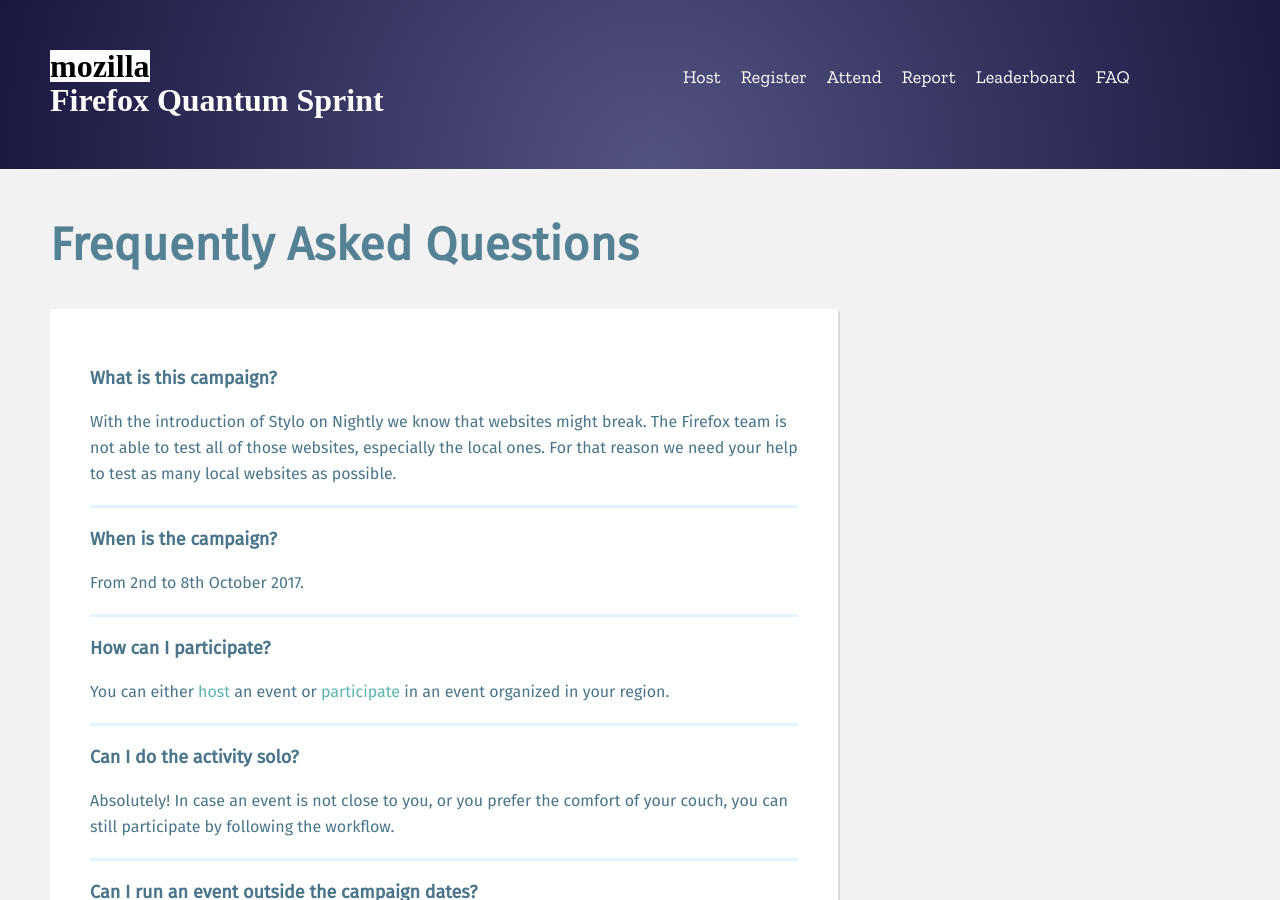
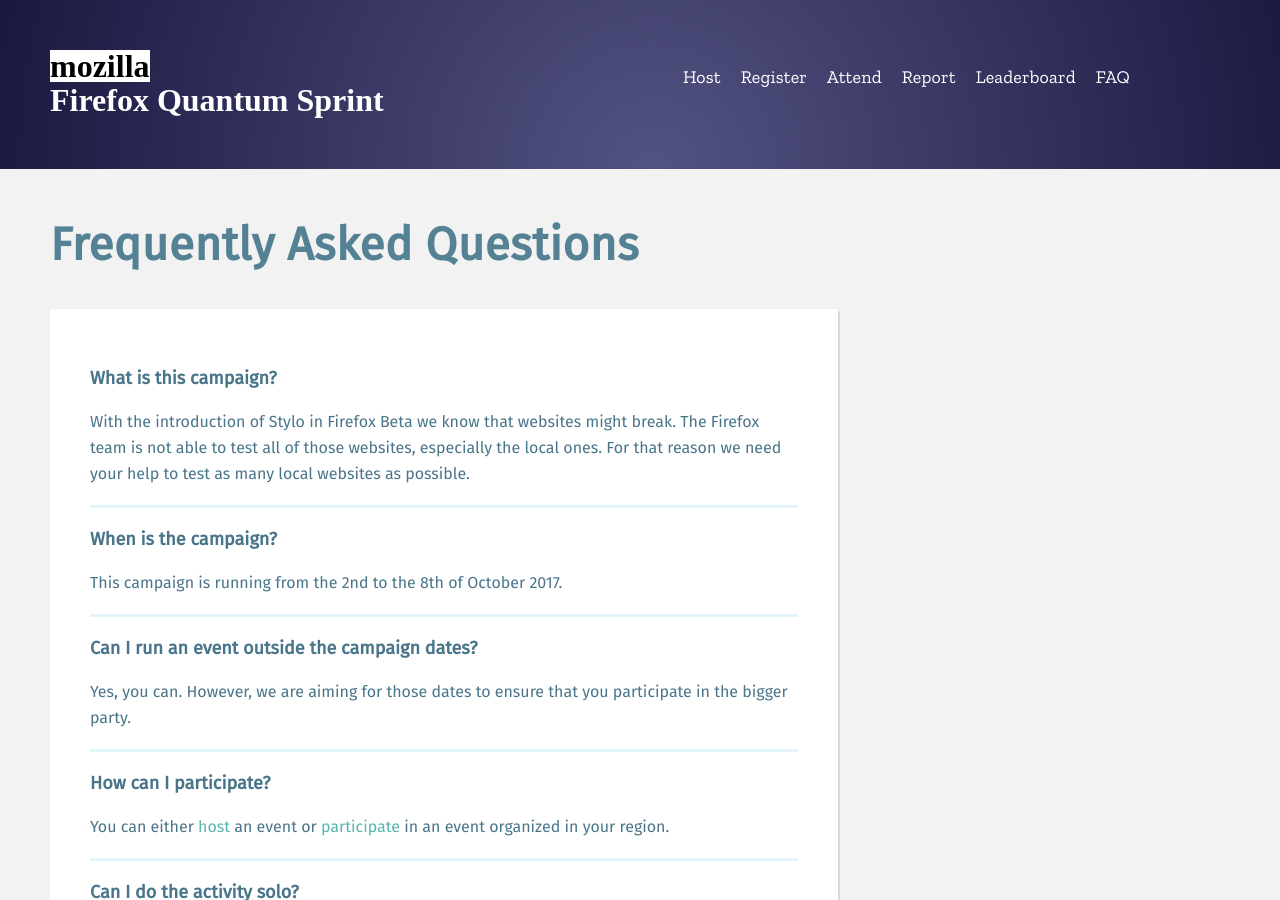
Before and after one commit to mozilla/firefox57-sprint, a Jekyll site: the page built from _articles/faq.md, in a window 1280 px wide and 900 px high. Built offline with Jekyll 4.4.1, drawn with Linux system fonts in a browser that asks for light colours; some web fonts are replaced; some of the changed text lies outside the part shown.

Commit message:
Move from Nightly to Beta

```diff
--- a/_articles/faq.md
+++ b/_articles/faq.md
@@ -8,10 +8,13 @@
 <div class="content-box faq" markdown="1">
 
 ### What is this campaign?
-With the introduction of Stylo on Nightly we know that websites might break. The Firefox team is not able to test all of those websites, especially the local ones. For that reason we need your help to test as many local websites as possible.
+With the introduction of Stylo in Firefox Beta we know that websites might break. The Firefox team is not able to test all of those websites, especially the local ones. For that reason we need your help to test as many local websites as possible.
 
 ### When is the campaign?
-From 2nd to 8th October 2017.
+This campaign is running from the 2nd to the 8th of October 2017.
+
+### Can I run an event outside the campaign dates?
+Yes, you can. However, we are aiming for those dates to ensure that you participate in the bigger party.
 
 ### How can I participate?
 You can either <a href="{{ '/host/' | prepend: site.baseurl }}">host</a> an event or <a href="{{ '/participate/' | prepend: site.baseurl }}">participate</a> in an event organized in your region.
```
Also changed, not shown: other parts of _articles/faq.md (+0 -3 lines), _articles/host.md (+1 -1 lines), _articles/participate.md (+1 -1 lines).
